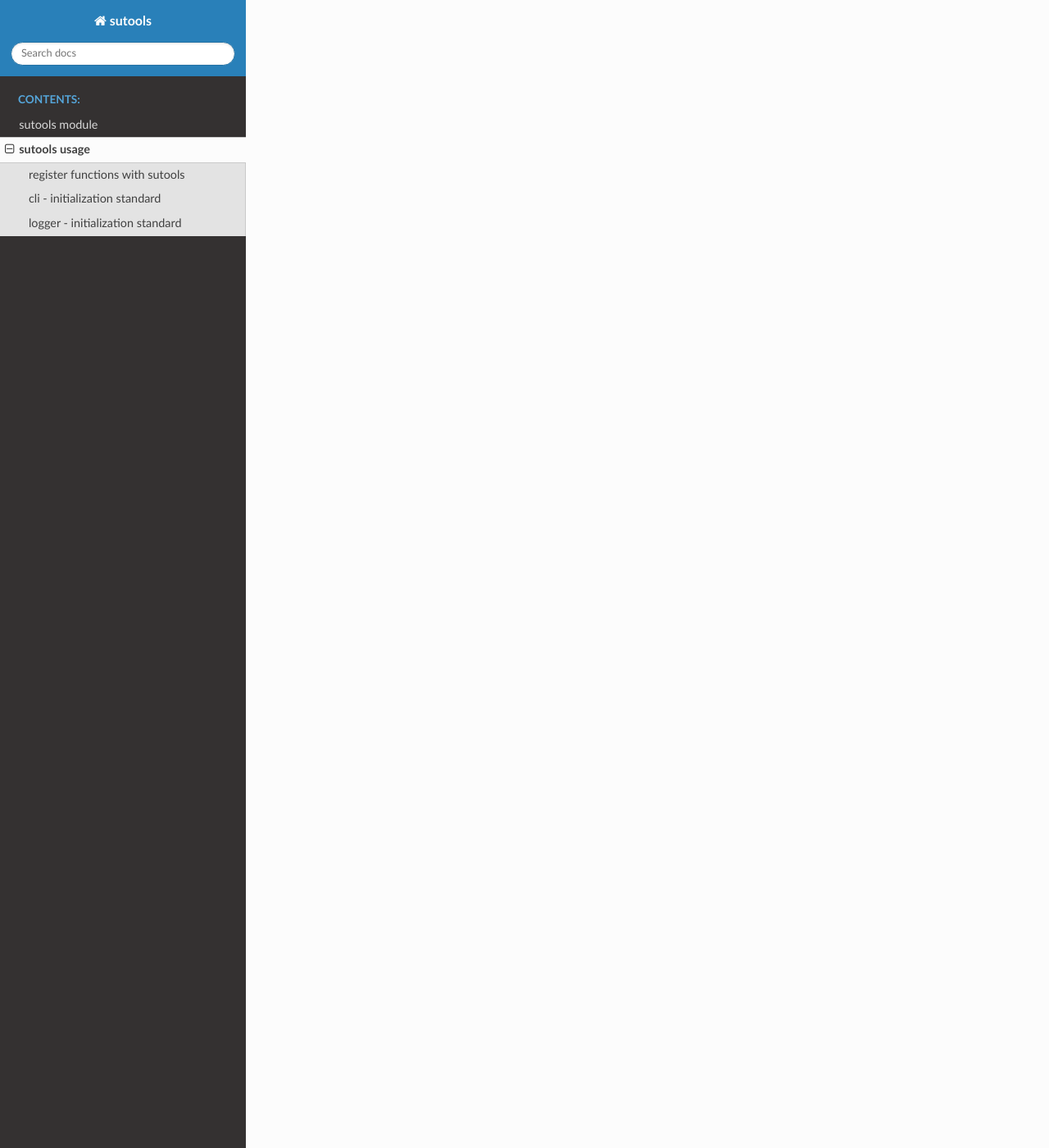
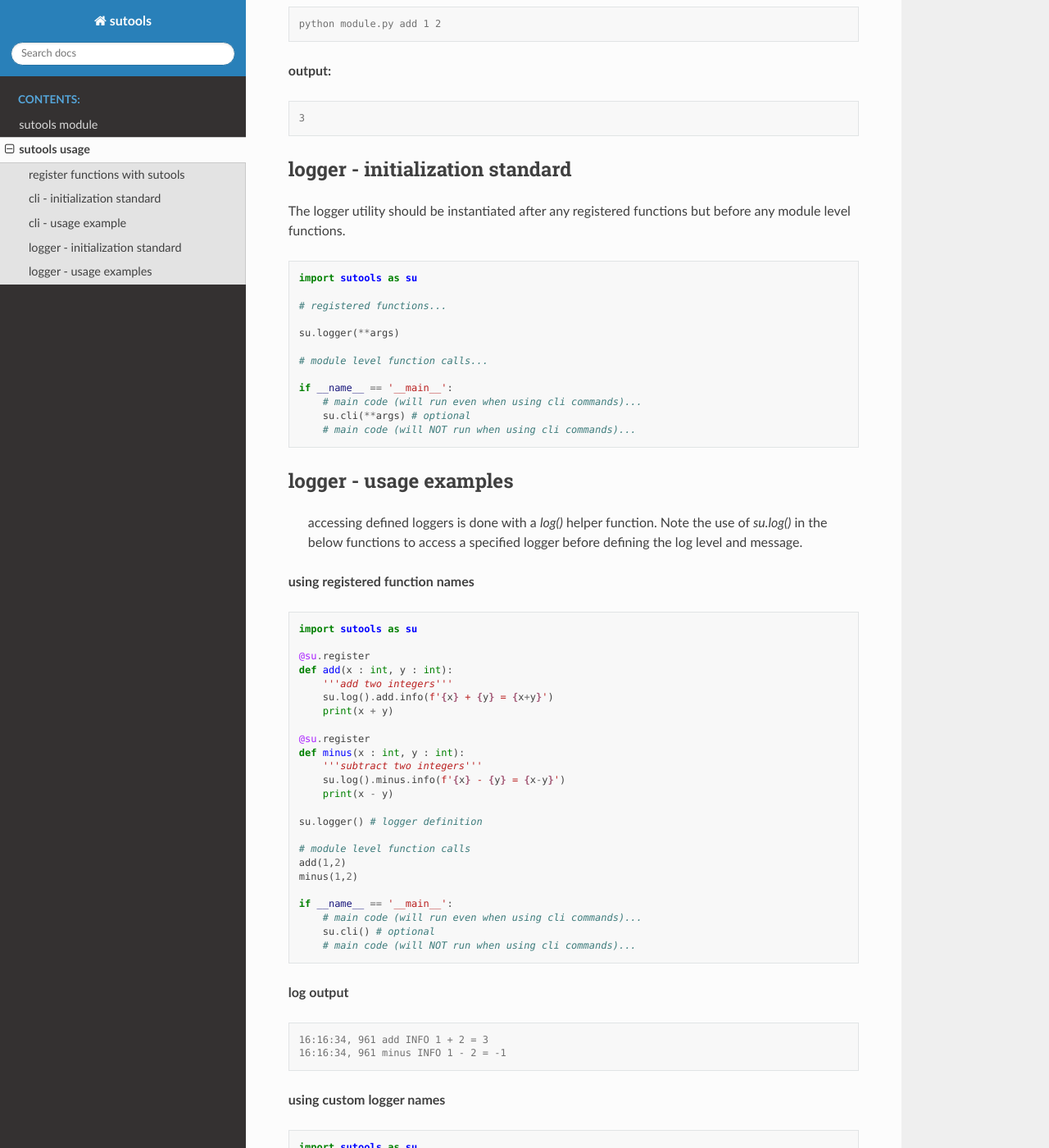
Before and after one commit to aastopher/sutools, a Sphinx documentation site: the page built from docs/source/usage.rst, in a window 1280 px wide and 1400 px high, scrolled down 1777 px. Shown: the whole window at 82% size. Built offline with Sphinx 7.4.7 and the Read the Docs theme 2.0.0, drawn with Linux system fonts in a browser that asks for light colours; some of the changed text lies outside the part shown.

Commit message:
update usage docs

```diff
--- a/docs/source/usage.rst
+++ b/docs/source/usage.rst
@@ -39,6 +39,57 @@
 
 **NOTE:** The CLI should be defined after the logger if you choose to use the two utilities in parallel.
 
+cli - usage example
+===================
+
+The logger utility should be instantiated after any registered functions but before any module level functions.
+
+.. code-block:: python
+
+    import sutools as su
+
+    @su.register
+    def add(x : int, y : int):
+        '''add two integers'''
+        su.log().add.info(f'{x} + {y} = {x+y}') # optional log line
+        print(x + y).
+
+    su.logger() # optional
+
+    # module level function calls...
+
+    if __name__ == '__main__':
+        # main code (will run even when using cli commands)...
+        su.cli(desc = __doc__)
+        # main code (will NOT run when using cli commands)...
+
+**NOTE:** Adding type hinting to your functions enforces types in the cli and adds positional arg class identifiers in the help docs for the command.
+
+**help output:**
+
+.. code-block:: console
+
+    usage: module add [-h] x y
+
+    positional arguments:
+    x           <class 'int'>
+    y           <class 'int'>
+
+    options:
+    -h, --help  show this help message and exit
+
+**command usage:**
+
+.. code-block:: console
+
+    python module.py add 1 2
+
+**output:**
+
+.. code-block:: console
+
+    3
+
 logger - initialization standard
 ================================
 
@@ -58,3 +109,82 @@
         # main code (will run even when using cli commands)...
         su.cli(**args) # optional
         # main code (will NOT run when using cli commands)...
+
+
+logger - usage examples
+=======================
+
+ accessing defined loggers is done with a `log()` helper function. Note the use of `su.log()` in the below functions to access a specified logger before defining the log level and message.
+
+
+**using registered function names**
+
+.. code-block:: python
+
+    import sutools as su
+
+    @su.register
+    def add(x : int, y : int):
+        '''add two integers'''
+        su.log().add.info(f'{x} + {y} = {x+y}')
+        print(x + y)
+
+    @su.register
+    def minus(x : int, y : int):
+        '''subtract two integers'''
+        su.log().minus.info(f'{x} - {y} = {x-y}')
+        print(x - y)
+
+    su.logger() # logger definition
+
+    # module level function calls
+    add(1,2)
+    minus(1,2)
+
+    if __name__ == '__main__':
+        # main code (will run even when using cli commands)...
+        su.cli() # optional
+        # main code (will NOT run when using cli commands)...
+
+**log output**
+
+.. code-block:: console
+
+    16:16:34, 961 add INFO 1 + 2 = 3
+    16:16:34, 961 minus INFO 1 - 2 = -1
+
+**using custom logger names**
+
+.. code-block:: python
+
+    import sutools as su
+
+    @su.register
+    def add(x : int, y : int):
+        '''add two integers'''
+        su.log().logger1.info(f'{x} + {y} = {x+y}')
+        print(x + y)
+
+    @su.register
+    def minus(x : int, y : int):
+        '''subtract two integers'''
+        su.log().logger2.info(f'{x} - {y} = {x-y}')
+        print(x - y)
+
+    su.logger(loggers=['logger1','logger2']) # logger definition
+
+    # module level function calls
+    add(1,2)
+    minus(1,2)
+
+    if __name__ == '__main__':
+        # main code (will run even when using cli commands)...
+        su.cli() # optional
+        # main code (will NOT run when using cli commands)...
+
+**log output**
+
+.. code-block:: console
+
+    16:16:34, 961 add INFO 1 + 2 = 3
+    16:16:34, 961 minus INFO 1 - 2 = -1
```
Also changed, not shown: README.md (+162 -0 lines).
